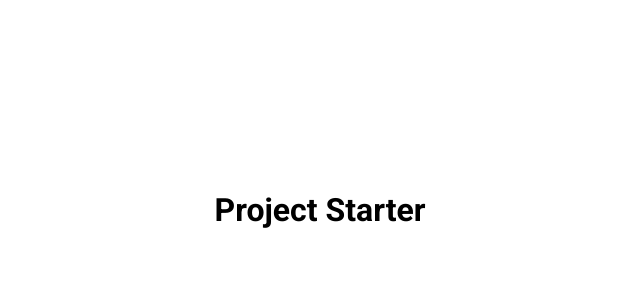
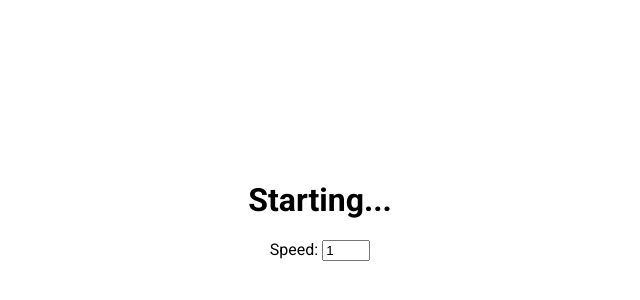
Before and after one commit to vagfou/auto-text-effect, a plain HTML site: page index.html in a window 1280 px wide. Shown: the part 190-490 px from the top of the page, without its empty margins (320-960 px from the left). Drawn offline with Linux system fonts and the light colour scheme.

Commit message:
html harcoded

```diff
--- a/index.html
+++ b/index.html
@@ -6,10 +6,16 @@
     <meta name="viewport" content="width=device-width, initial-scale=1.0">
     <link rel="stylesheet" href="https://cdnjs.cloudflare.com/ajax/libs/font-awesome/5.15.3/css/all.min.css" integrity="sha512-iBBXm8fW90+nuLcSKlbmrPcLa0OT92xO1BIsZ+ywDWZCvqsWgccV3gFoRBv0z+8dLJgyAHIhR35VZc2oM/gI1w==" crossorigin="anonymous" />
     <link rel="stylesheet" href="style.css">
-    <title>Progress Steps</title>
+    <title>Auto Text Effect</title>
 </head>
 <body>
-    <h1>Project Starter</h1>
+    <h1 id="text">Starting...</h1>
+
+    <div>
+      <label for="speed">Speed:</label>
+      <input type="number" name="speed" id="speed" value="1" min="1" max="5" step="1">
+    </div>
+
     <script src="script.js"></script>
   </body>
 </html>
```
